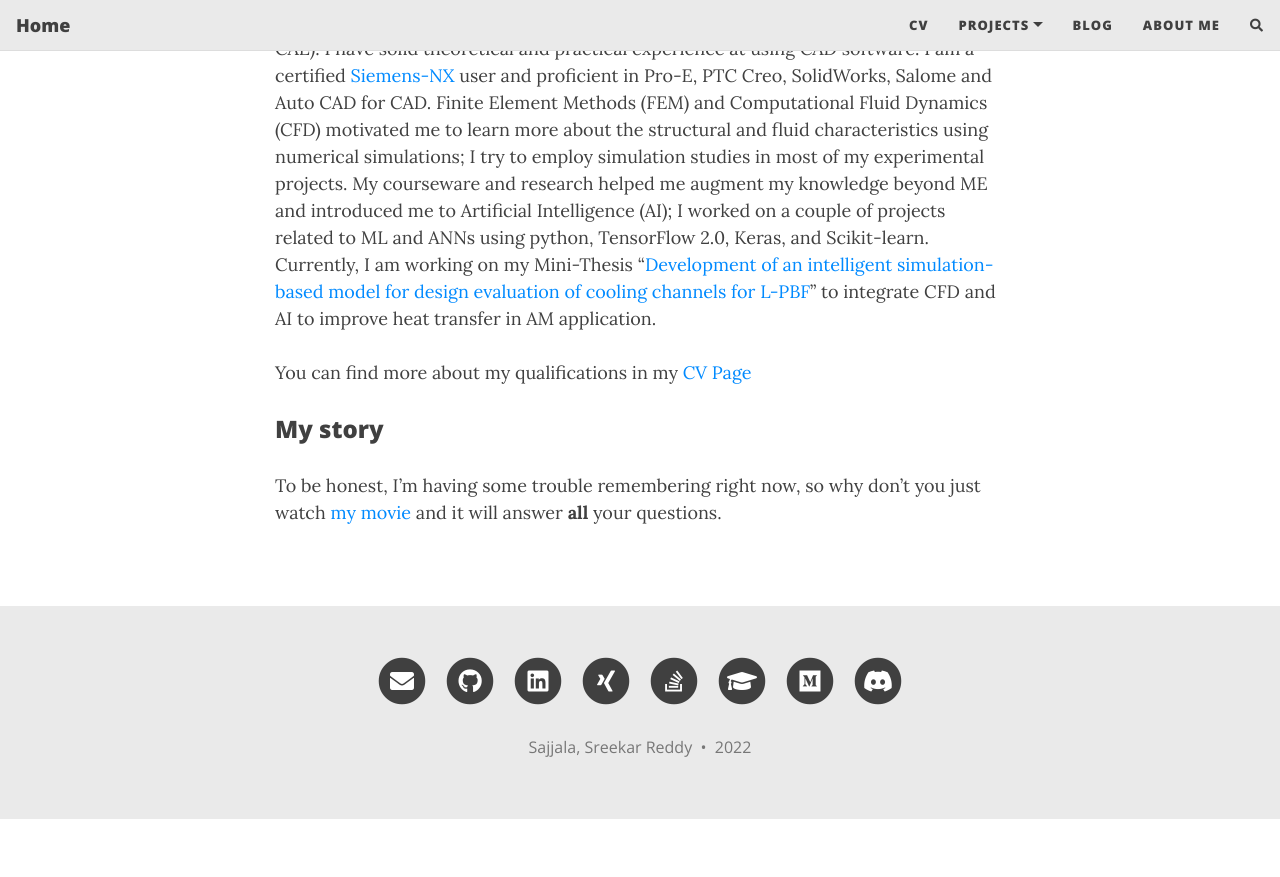
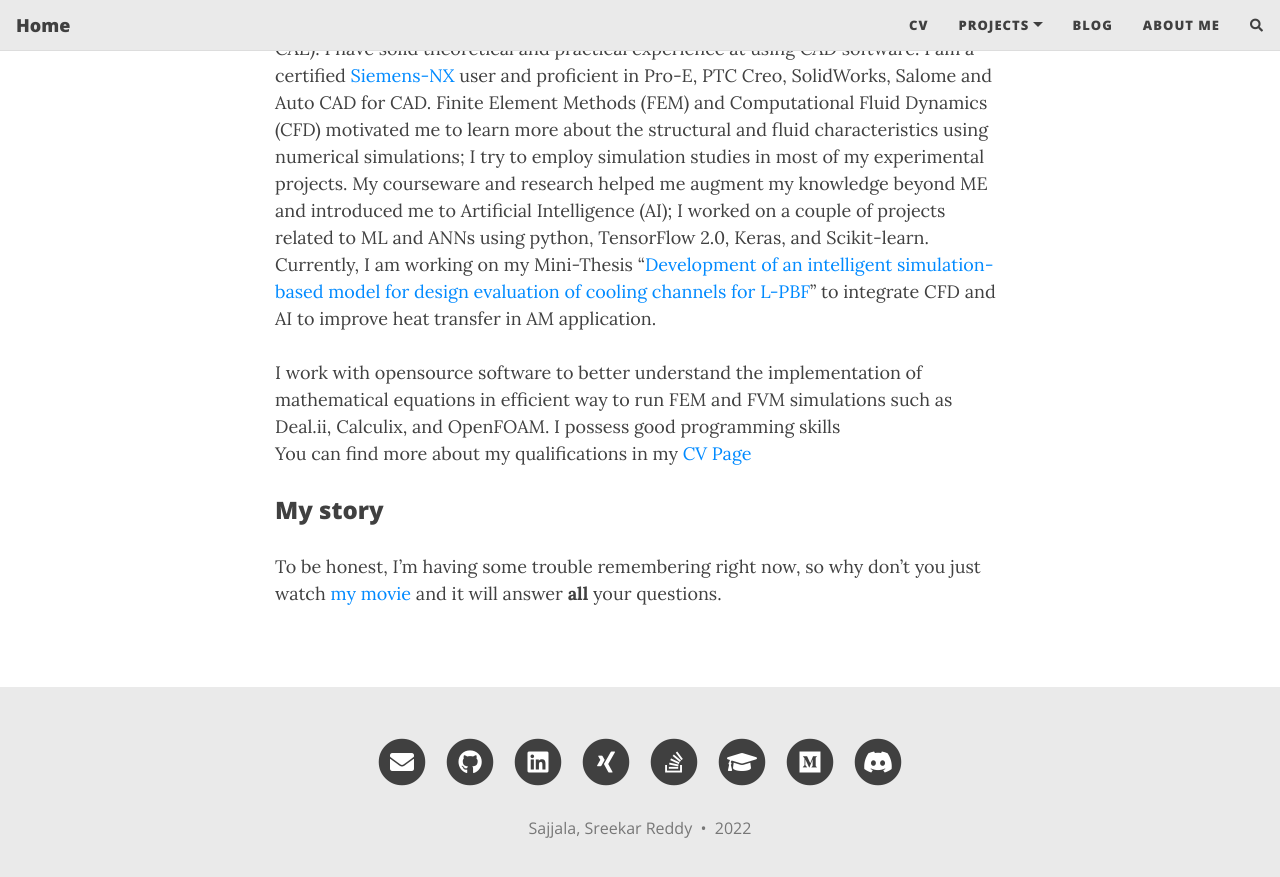
Before and after one commit to sreekar2858/sreekar2858.github.io, a Jekyll site: the page built from aboutme.md, in a window 1280 px wide and 900 px high, scrolled down 615 px. Shown: the top 877 px of the window. Built offline with Jekyll 4.4.1, drawn with Linux system fonts in a browser that asks for light colours; nearby versions of some CDN libraries; comment, search, counter and statistics services are not loaded; before the commit the page ends 1434 px from its top, so only the background shows below that.

Commit message:
chnaged url

```diff
--- a/aboutme.md
+++ b/aboutme.md
@@ -3,13 +3,15 @@
 title: About me
 subtitle: Who am I? What do I do?
 ---
-<img src="../assets/img/CV_Pic.jpg" alt="Sreekar's Picture" style="float: right;" width="250"/>
+<img src="/assets/img/CV_Pic.jpg" alt="Sreekar's Picture" style="float: right;" width="250"/>
 
 My name is **Sajjala, Sreekar *(sree)* Reddy**. I am currently pursuing Master's degree in Computer-Aided Mechanical Engineering ([CAME](https://www.rwth-aachen.de/go/id/dfvw "RWTH Page")) at RWTH Aachen University with a specialization in Conception of Machines. I finished my Bachelor's degree in Mechanical Engineering at BML Munjal University.\\
 \\
-Ever since I strated pursing my interest in Mechanical Engineering (ME) I was piqued by the ability to study physical phenomena using mathematical equations. Bachelor's degree in ME helped me build my foundations strong at Machine Design, Automotives, Robotics, Fluid/Thermo-dynamics and Conventional/ Additive Manufacturing. I was intrigued by Computer-Aided Design and Engineering (CAD | CAE). I have solid theoretical and practical experience at using CAD software. I am a certified [Siemens-NX](https://drive.google.com/file/d/1KhHpP0kOXLC9mXPEobZGrETynG6MXUZu/view "Certification link") user and proficient in Pro-E, PTC Creo, SolidWorks, Salome and Auto CAD for CAD. Finite Element Methods (FEM) and Computational Fluid Dynamics (CFD) motivated me to learn more about the structural and fluid characteristics using numerical simulations; I try to employ simulation studies in most of my experimental projects. My courseware and research helped me augment my knowledge beyond ME and introduced me to Artificial Intelligence (AI); I worked on a couple of projects related to ML and ANNs using python, TensorFlow 2.0, Keras, and Scikit-learn. Currently, I am working on my Mini-Thesis "[Development of an intelligent simulation-based model for design evaluation of cooling channels for L-PBF](../2020-02-26-master-minithesis/)" to integrate CFD and AI to improve heat transfer in AM application.\\
+Ever since I strated pursing my interest in Mechanical Engineering (ME) I was piqued by the ability to study physical phenomena using mathematical equations. Bachelor's degree in ME helped me build my foundations strong at Machine Design, Automotives, Robotics, Fluid/Thermo-dynamics and Conventional/ Additive Manufacturing. I was intrigued by Computer-Aided Design and Engineering (CAD | CAE). I have solid theoretical and practical experience at using CAD software. I am a certified [Siemens-NX](https://drive.google.com/file/d/1KhHpP0kOXLC9mXPEobZGrETynG6MXUZu/view "Certification link") user and proficient in Pro-E, PTC Creo, SolidWorks, Salome and Auto CAD for CAD. Finite Element Methods (FEM) and Computational Fluid Dynamics (CFD) motivated me to learn more about the structural and fluid characteristics using numerical simulations; I try to employ simulation studies in most of my experimental projects. My courseware and research helped me augment my knowledge beyond ME and introduced me to Artificial Intelligence (AI); I worked on a couple of projects related to ML and ANNs using python, TensorFlow 2.0, Keras, and Scikit-learn. Currently, I am working on my Mini-Thesis "[Development of an intelligent simulation-based model for design evaluation of cooling channels for L-PBF](/2020-02-26-master-minithesis/)" to integrate CFD and AI to improve heat transfer in AM application.\\
 \\
-You can find more about my qualifications in my [CV Page](../cv/ "CV link")
+I work with opensource software to better understand the implementation of mathematical equations in efficient way to run FEM and FVM simulations such as Deal.ii, Calculix, and OpenFOAM. I possess good programming skills
+\\
+You can find more about my qualifications in my [CV Page](/cv/ "CV link")
 ### My story
 
 To be honest, I'm having some trouble remembering right now, so why don't you just watch [my movie](https://en.wikipedia.org/wiki/The_Princess_Bride_%28film%29) and it will answer **all** your questions.
```
